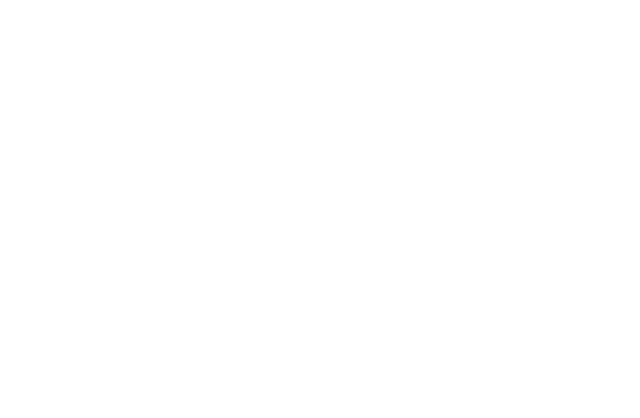
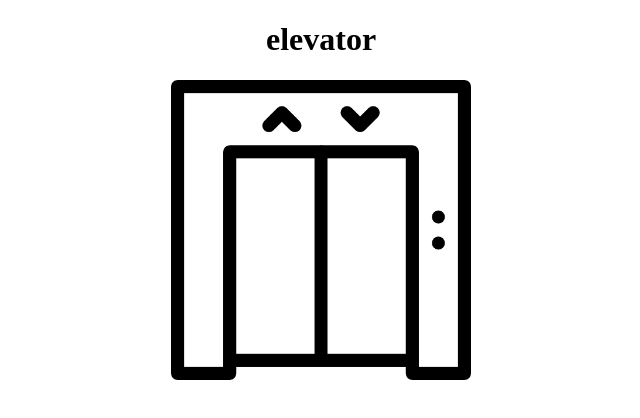
Before and after one commit to ETA-Project/FrontEnd, a React (Create React App) app: page /elevator1 in a window 1280 px wide. Before the commit this address had no page. Shown: the top 418 px of the page, without its empty margins (319-959 px from the left). Built offline with nearby package versions, Linux system fonts and the light colour scheme.

Commit message:
CSS 수정, 엘레베이터 별 페이지 생성

```diff
--- a/src/App.css
+++ b/src/App.css
@@ -10,6 +10,7 @@
   width: 390px;
   height: 844px;
   background: #ffffff;
+  margin: 0 auto;
 }
 
 /* Rectangle 64 전체 틀 */
--- a/src/App.js
+++ b/src/App.js
@@ -1,17 +1,24 @@
-import React from 'react';
-import {BrowserRouter, Route, Routes } from 'react-router-dom';
-import './App.css'; // 새로운 CSS 파일을 생성하고 여기에 코드를 복사합니다.
-import Elevator from './pages/elevator';
+import React from "react";
+import { BrowserRouter, Route, Routes } from "react-router-dom";
+import "./App.css"; // 새로운 CSS 파일을 생성하고 여기에 코드를 복사합니다.
+import Elevator1 from "./pages/elevator1";
+import Elevator2 from "./pages/elevator2";
+import Elevator3 from "./pages/elevator3";
+import Elevator4 from "./pages/elevator4";
+
 import Home from "./pages/home";
 //Link 활용법으로 페이지 전환하기 2023-11-24
 
 function App() {
   return (
     <BrowserRouter>
-    <Routes>
-      <Route path="/" element={<Home/>}/>
-      <Route path="/elevator" element={<Elevator/>}/>
-    </Routes>
+      <Routes>
+        <Route path="/" element={<Home />} />
+        <Route path="/elevator1" element={<Elevator1 />} />
+        <Route path="/elevator2" element={<Elevator2 />} />
+        <Route path="/elevator3" element={<Elevator3 />} />
+        <Route path="/elevator4" element={<Elevator4 />} />
+      </Routes>
     </BrowserRouter>
   );
 }
--- /dev/null
+++ b/src/components/elevator.js
@@ -0,0 +1,25 @@
+import imgLogo from "../elevator.png";
+
+export default function Elevator() {
+  return (
+    <div
+      style={{
+        width: "390px",
+        height: "844px",
+        background: "#ffffff",
+        margin: "0 auto",
+        textAlign: "center",
+      }}
+    >
+      <h1>elevator</h1>
+      <img
+        className="elevatorPicture"
+        src={imgLogo}
+        width="300px"
+        height="300px"
+        style={{ display: "block", margin: "0 auto" }}
+        alt="Elevator Logo"
+      />
+    </div>
+  );
+}
--- a/src/pages/elevator.js
+++ /dev/null
@@ -1,13 +0,0 @@
-import imgLogo from '../elevator.png'
-
-export default function elevator() {
-    return (
-      <div style={{
-        marginLeft: "45px",
-        marginTop:"50"
-      }}>
-        <h1>elevator</h1>
-        <img class="elevatorPicture" src={imgLogo} position="absolute" width="300px" height="300px"/>
-    </div>
-    );
-  }
--- /dev/null
+++ b/src/pages/elevator1.js
@@ -0,0 +1,5 @@
+import Elevator from "../components/elevator";
+
+export default function elevator() {
+  return <Elevator />;
+}
--- /dev/null
+++ b/src/pages/elevator2.js
@@ -0,0 +1,5 @@
+import Elevator from "../components/elevator";
+
+export default function elevator() {
+  return <Elevator />;
+}
--- /dev/null
+++ b/src/pages/elevator3.js
@@ -0,0 +1,5 @@
+import Elevator from "../components/elevator";
+
+export default function elevator() {
+  return <Elevator />;
+}
--- /dev/null
+++ b/src/pages/elevator4.js
@@ -0,0 +1,5 @@
+import Elevator from "../components/elevator";
+
+export default function elevator() {
+  return <Elevator />;
+}
--- a/src/pages/home.js
+++ b/src/pages/home.js
@@ -1,7 +1,7 @@
 import { Link } from "react-router-dom";
 
-export default function home(){
-    return(
+export default function home() {
+  return (
     <div className="iphone-container">
       <div className="rect-63"></div>
       <div className="rect-64"></div>
@@ -25,12 +25,17 @@
       <div className="rect-76"></div>
       <div className="rect-77"></div>
       <div className="rect-78"></div>
-            <Link to ='/elevator'>
+      <Link to="/elevator1">
         <div className="eleva1"></div>
+      </Link>
+      <Link to="/elevator2">
         <div className="eleva2"></div>
+      </Link>
+      <Link to="/elevator3">
         <div className="eleva3"></div>
+      </Link>
+      <Link to="/elevator4">
         <div className="eleva4"></div>
-
       </Link>
     </div>
   );
```
Lines whose indentation alone changed are shown as unchanged.
